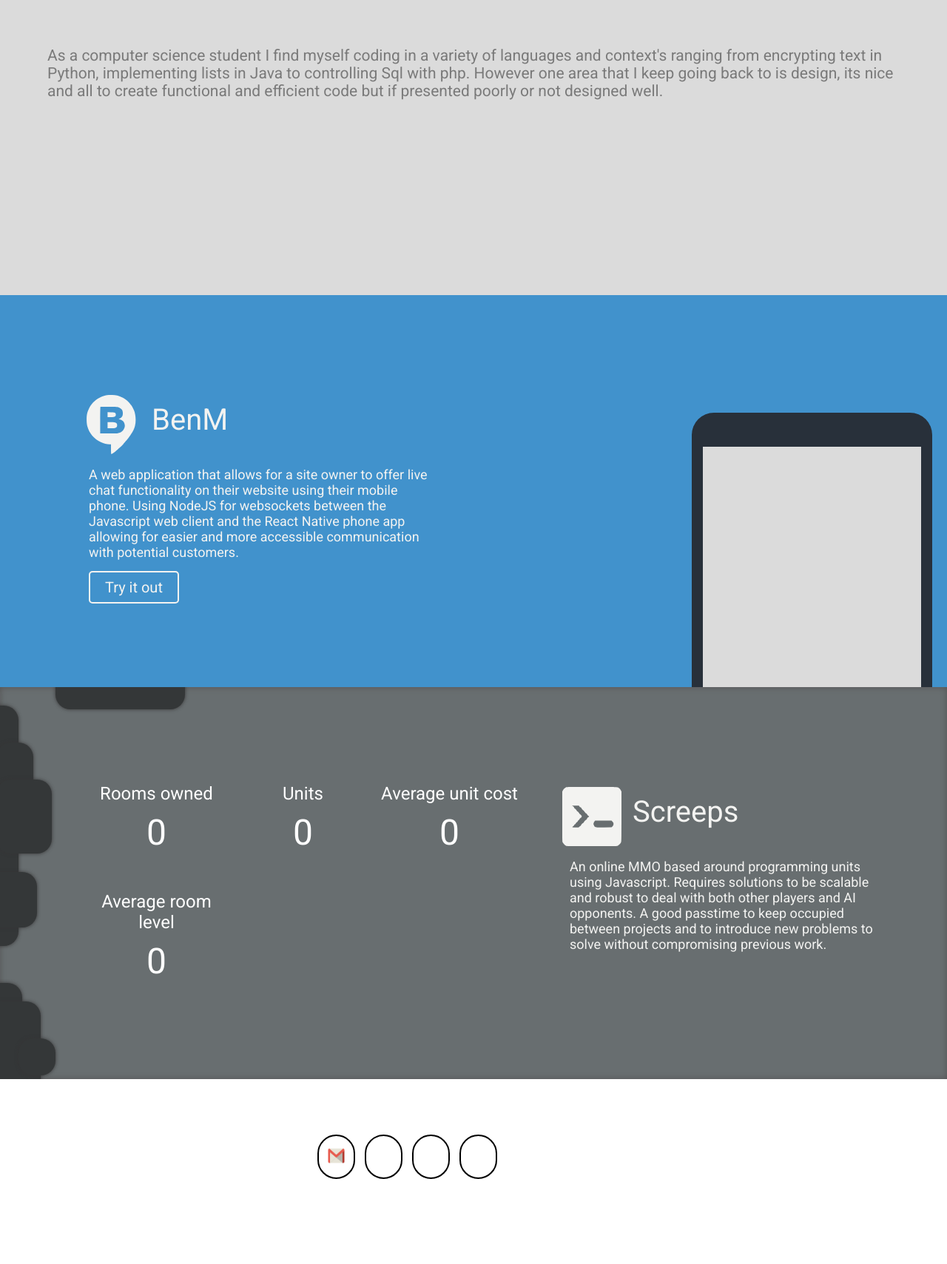
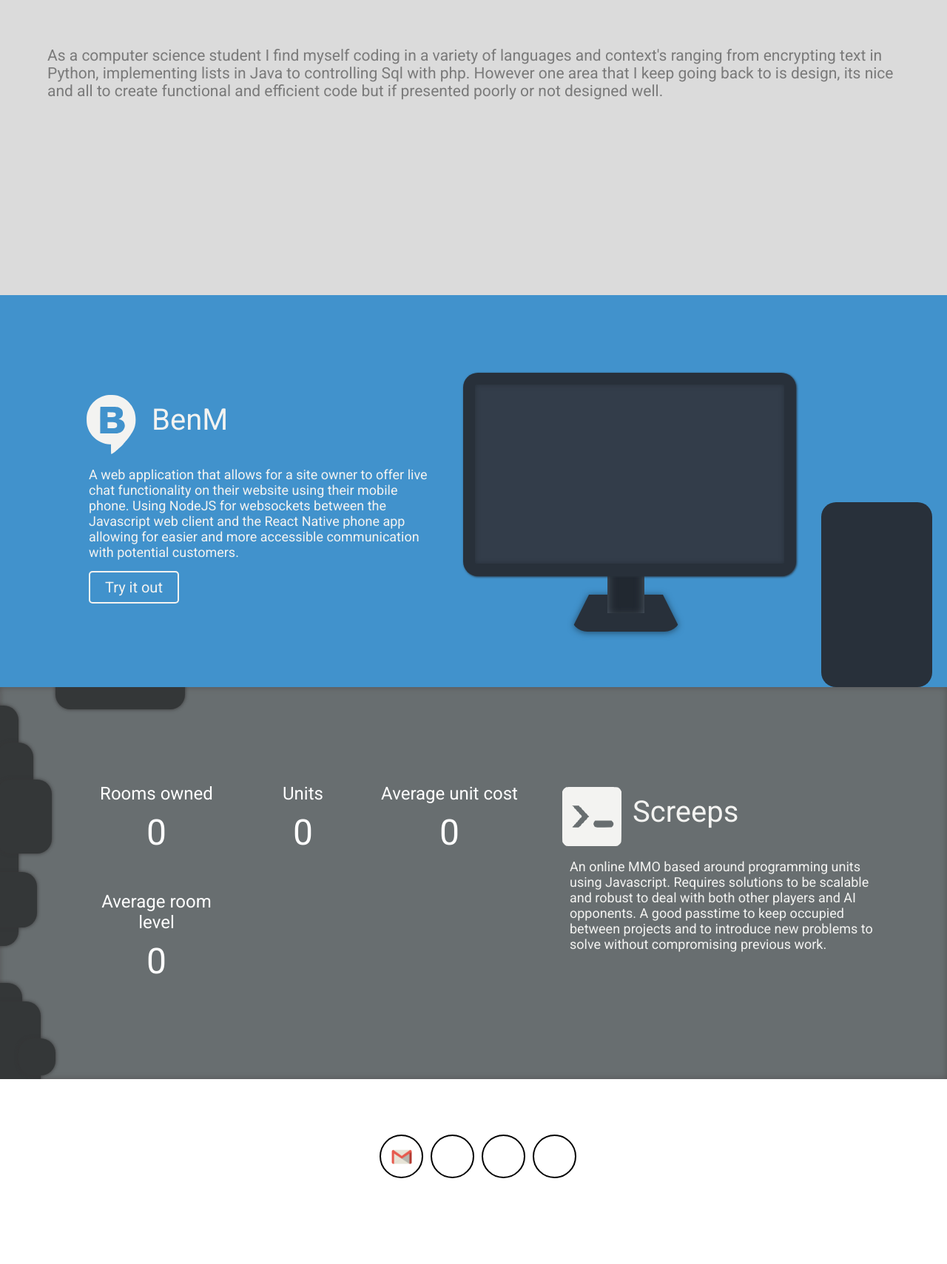
Before and after one commit to BenRF/Site, a PHP site: page /home.php in a window 1280 px wide. Shown: the part 801-2510 px from the top of the page at 74% size. Run offline with PHP 8.4, Linux system fonts and the light colour scheme; some web fonts are replaced.

Commit message:
Fixed contact section scaling for smaller screens, continued work on BenM graphic

```diff
--- a/home.php
+++ b/home.php
@@ -65,8 +65,13 @@
 				</div>
 			</div>
 			<div class="drawing">
+				<div class="base"></div>
+				<div class="stand"></div>
+				<div class="screen">
+						<div class="innerScreen"></div>
+				</div>
 				<div class="phoneDrawing">
-					<div class="phoneScreen"></div>
+					<!-- <div class="phoneScreen"></div> -->
 				</div>
 		</div>
 			</div>
--- a/styles.css
+++ b/styles.css
@@ -501,35 +501,19 @@ div.desc {
 	margin-left: 100px;
 	height: 100%;
 }
-div.phoneDrawing {
-	position: absolute;
-	bottom: 0px;
-	right: 20px;
-	background: #28303a;
-	width: 325px;
-	height: 371px;
-	border-radius: 30px 30px 0px 0px ;
-}
-div.phoneScreen {
-	background: #dbdbdb;
-	width: 295px;
-	height: 325px;
-	margin-left: 15px;
-	margin-top: 46px;
-}
 div.details {
-	width: 20%;
+	width: 276px;
 	height: 60px;
 	position: relative;
-	left: 32.5%;
+	left: calc(50% - 138px);
 	top: calc(50% - 50px);
 }
 div.detail {
 	float: left;
-	width: calc(20% - 4px);
-	height: calc(100% - 4px);
-	margin-left: 2.5%;
-	margin-right: 2.5%;
+	width: 55px;
+	height: 55px;
+	margin-left: 5px;
+	margin-right: 5px;
 	border: 2px solid black;
 	border-radius: 100px;
 }
@@ -539,3 +523,62 @@ img.detail {
 	height: 50%;
 	width: 50%;
 }
+div.screen {
+		box-shadow: 1px 1px 3px #28303a;
+		position: absolute;
+		height: 275px;
+		width: 450px;
+		background: #28303a;
+		border-radius: 20px;
+		bottom: 150px;
+		left: 50px;
+		padding: 0px;
+}
+div.innerScreen {
+		box-shadow: inset 0px 0px 6px 0px #28303a;
+		padding: 0px;
+		background: #333d4a;
+		width: 93%;
+		height: 88%;
+		border-radius: 3px;
+		margin-left: 3.5%;
+		margin-top: 3.5%;
+}
+div.stand {
+		box-shadow: inset 7px 0px 15px -10px #6b7785, inset -7px 0px 15px -10px #6b7785;
+		background: #212830;
+		width: 50px;
+		height: 75px;
+		position: absolute;
+		left: 245px;
+		bottom: 100px;
+		border-radius: 0px;
+}
+div.base {
+		filter: drop-shadow(0 1px 5px rgba(0,0,0,.5));
+		border-bottom: 50px solid #28303a;
+		border-left: 25px solid transparent;
+		border-right: 25px solid transparent;
+		height: 0;
+		width: 100px;
+		position: absolute;
+		bottom: 75px;
+		left: 195px;
+		border-radius: 23px;
+}
+div.phoneDrawing {
+	position: absolute;
+	bottom: 0px;
+	right: 20px;
+	background: #28303a;
+	width: 150px;
+	height: 250px;
+	border-radius: 20px 20px 20px 20px ;
+}
+div.phoneScreen {
+	background: #dbdbdb;
+	width: 295px;
+	height: 325px;
+	margin-left: 15px;
+	margin-top: 46px;
+}
```
